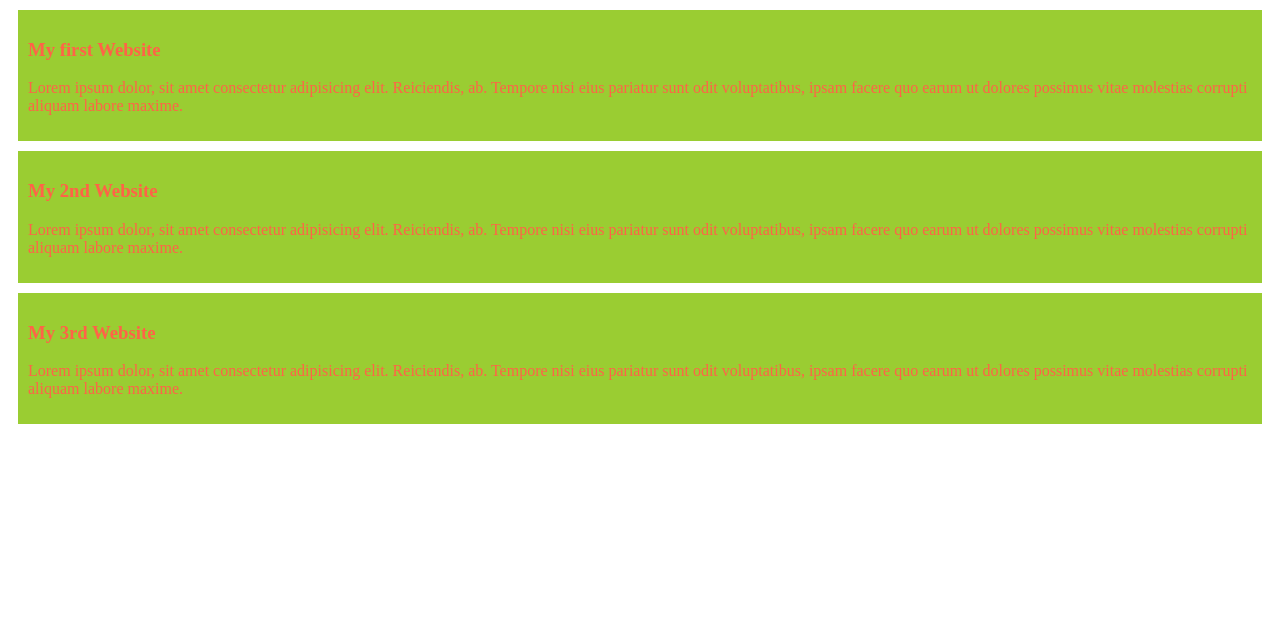
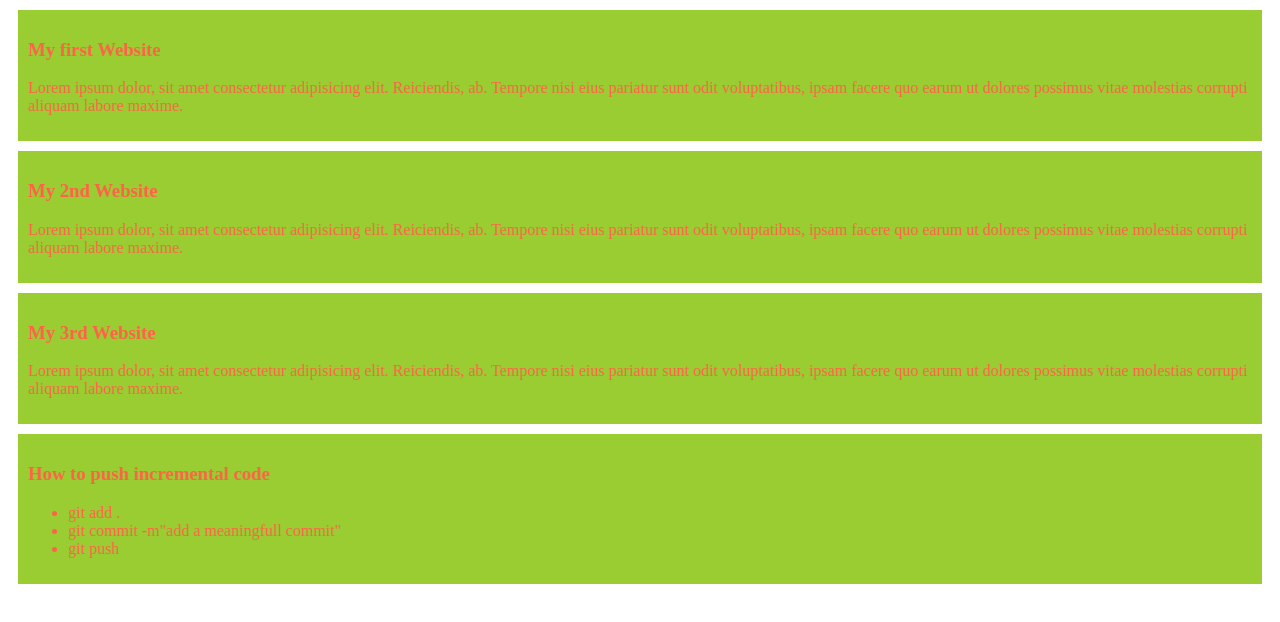
Before and after one commit to TR-Rahat/my-new-git, a plain HTML site: page index.html in a window 1280 px wide. Drawn offline with Linux system fonts and the light colour scheme.

Commit message:
added a list to push code

```diff
--- a/index.html
+++ b/index.html
@@ -19,6 +19,14 @@
         <h3>My 3rd Website</h3>
         <p>Lorem ipsum dolor, sit amet consectetur adipisicing elit. Reiciendis, ab. Tempore nisi eius pariatur sunt odit voluptatibus, ipsam facere quo earum ut dolores possimus vitae molestias corrupti aliquam labore maxime.</p>
     </div>
+    <div>
+        <h3>How to push incremental code</h3>
+        <ul>
+            <li>git add .</li>
+            <li>git commit -m"add a meaningfull commit"</li>
+            <li>git push</li>
+        </ul>
+    </div>
 
 </body>
 </html>
```
